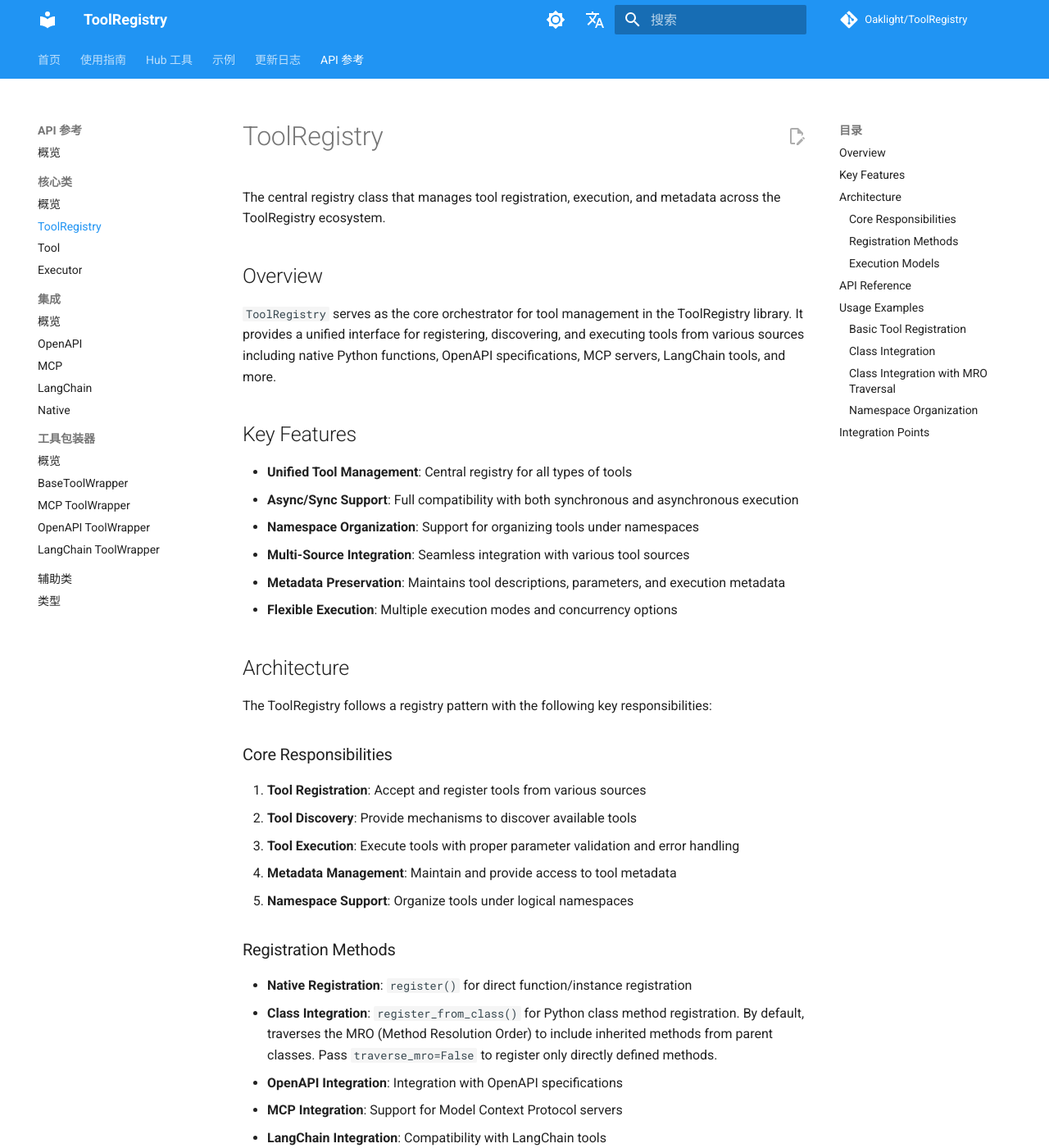
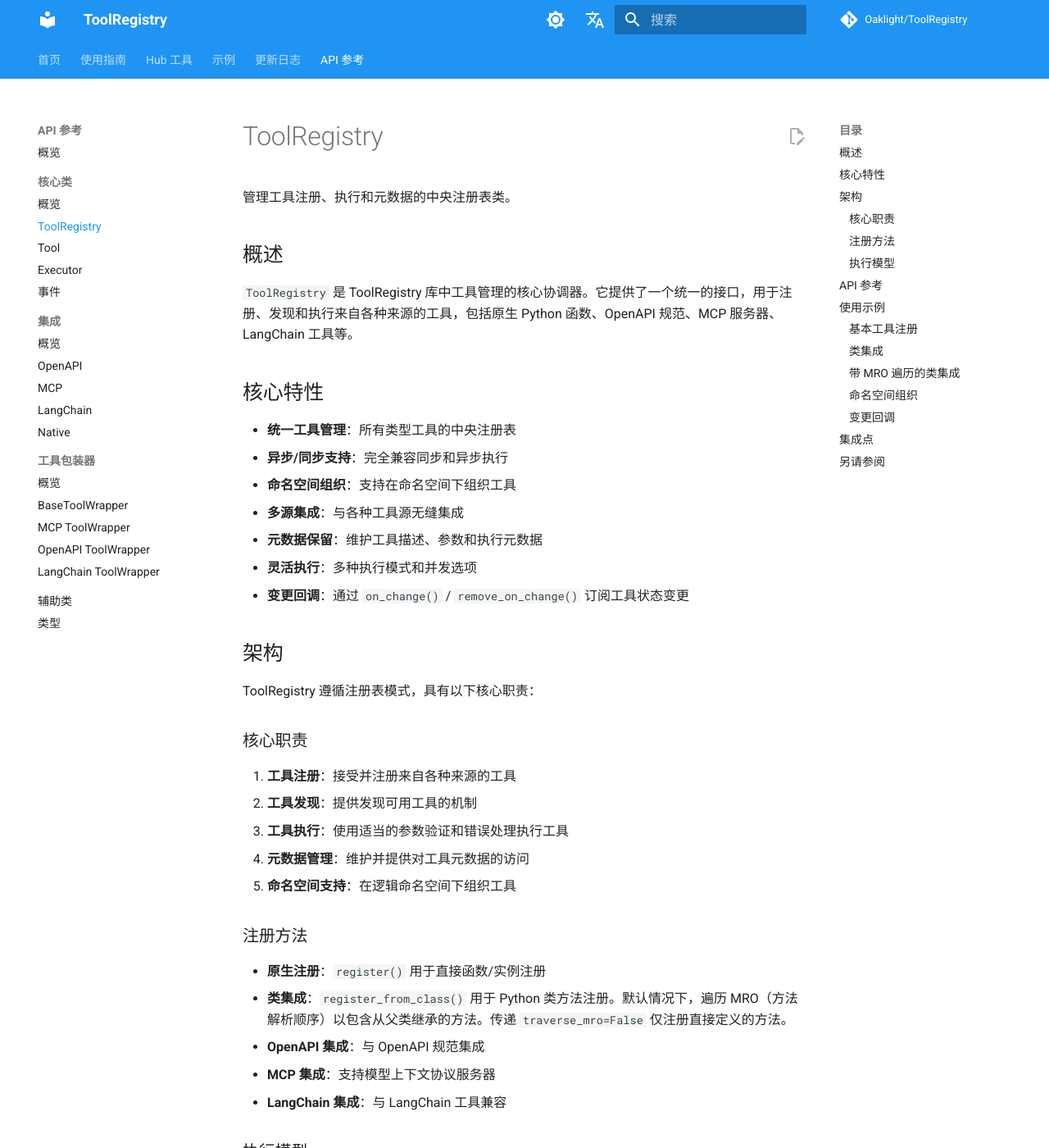
Before and after one commit to Oaklight/ToolRegistry, an MkDocs documentation site: the page built from docs/api/core/toolregistry.md, in a window 1280 px wide and 1400 px high. Shown: the whole window at 82% size. Built offline with MkDocs 1.6.1 and Material for MkDocs 9.7.7, drawn with Linux system fonts in a browser that asks for light colours; comment, search, counter and statistics services are not loaded; some of the changed text lies outside the part shown.

Commit message:
docs: add events API documentation for callback mechanism (zh)
Closes #68

````diff
--- a/docs/api/core/toolregistry.md
+++ b/docs/api/core/toolregistry.md
@@ -1,48 +1,49 @@
 # ToolRegistry
 
-The central registry class that manages tool registration, execution, and metadata across the ToolRegistry ecosystem.
+管理工具注册、执行和元数据的中央注册表类。
 
-## Overview
+## 概述
 
-`ToolRegistry` serves as the core orchestrator for tool management in the ToolRegistry library. It provides a unified interface for registering, discovering, and executing tools from various sources including native Python functions, OpenAPI specifications, MCP servers, LangChain tools, and more.
+`ToolRegistry` 是 ToolRegistry 库中工具管理的核心协调器。它提供了一个统一的接口，用于注册、发现和执行来自各种来源的工具，包括原生 Python 函数、OpenAPI 规范、MCP 服务器、LangChain 工具等。
 
-## Key Features
+## 核心特性
 
-- **Unified Tool Management**: Central registry for all types of tools
-- **Async/Sync Support**: Full compatibility with both synchronous and asynchronous execution
-- **Namespace Organization**: Support for organizing tools under namespaces
-- **Multi-Source Integration**: Seamless integration with various tool sources
-- **Metadata Preservation**: Maintains tool descriptions, parameters, and execution metadata
-- **Flexible Execution**: Multiple execution modes and concurrency options
+- **统一工具管理**：所有类型工具的中央注册表
+- **异步/同步支持**：完全兼容同步和异步执行
+- **命名空间组织**：支持在命名空间下组织工具
+- **多源集成**：与各种工具源无缝集成
+- **元数据保留**：维护工具描述、参数和执行元数据
+- **灵活执行**：多种执行模式和并发选项
+- **变更回调**：通过 `on_change()` / `remove_on_change()` 订阅工具状态变更
 
-## Architecture
+## 架构
 
-The ToolRegistry follows a registry pattern with the following key responsibilities:
+ToolRegistry 遵循注册表模式，具有以下核心职责：
 
-### Core Responsibilities
+### 核心职责
 
-1. **Tool Registration**: Accept and register tools from various sources
-2. **Tool Discovery**: Provide mechanisms to discover available tools
-3. **Tool Execution**: Execute tools with proper parameter validation and error handling
-4. **Metadata Management**: Maintain and provide access to tool metadata
-5. **Namespace Support**: Organize tools under logical namespaces
+1. **工具注册**：接受并注册来自各种来源的工具
+2. **工具发现**：提供发现可用工具的机制
+3. **工具执行**：使用适当的参数验证和错误处理执行工具
+4. **元数据管理**：维护并提供对工具元数据的访问
+5. **命名空间支持**：在逻辑命名空间下组织工具
 
-### Registration Methods
+### 注册方法
 
-- **Native Registration**: `register()` for direct function/instance registration
-- **Class Integration**: `register_from_class()` for Python class method registration. By default, traverses the MRO (Method Resolution Order) to include inherited methods from parent classes. Pass `traverse_mro=False` to register only directly defined methods.
-- **OpenAPI Integration**: Integration with OpenAPI specifications
-- **MCP Integration**: Support for Model Context Protocol servers
-- **LangChain Integration**: Compatibility with LangChain tools
+- **原生注册**：`register()` 用于直接函数/实例注册
+- **类集成**：`register_from_class()` 用于 Python 类方法注册。默认情况下，遍历 MRO（方法解析顺序）以包含从父类继承的方法。传递 `traverse_mro=False` 仅注册直接定义的方法。
+- **OpenAPI 集成**：与 OpenAPI 规范集成
+- **MCP 集成**：支持模型上下文协议服务器
+- **LangChain 集成**：与 LangChain 工具兼容
 
-### Execution Models
+### 执行模型
 
-- **Synchronous Execution**: Direct tool execution for non-async tools
-- **Asynchronous Execution**: Async/await support for async tools
-- **Concurrent Execution**: Support for parallel tool execution
-- **Error Handling**: Comprehensive error handling and logging
+- **同步执行**：非异步工具的直接执行
+- **异步执行**：异步工具的 async/await 支持
+- **并发执行**：支持并行工具执行
+- **错误处理**：全面的错误处理和日志记录
 
-## API Reference
+## API 参考
 
 ::: toolregistry.ToolRegistry
 options:
@@ -53,23 +54,23 @@
 separate_signature: true
 show_signature_annotations: true
 
-## Usage Examples
+## 使用示例
 
-### Basic Tool Registration
+### 基本工具注册
 
 ```python
 from toolregistry import ToolRegistry
 
 registry = ToolRegistry()
 
-# Register a simple function
+# 注册一个简单函数
 def add_numbers(a: int, b: int) -> int:
     return a + b
 
 registry.register(add_numbers)
 ```
 
-### Class Integration
+### 类集成
 
 ```python
 from toolregistry import ToolRegistry
@@ -84,11 +85,11 @@
     def divide(self, a: int, b: int) -> float:
         return a / b
 
-# Register all methods from the class
+# 注册类中的所有方法
 registry.register_from_class(Calculator)
 ```
 
-### Class Integration with MRO Traversal
+### 带 MRO 遍历的类集成
 
 ```python
 from toolregistry import ToolRegistry
@@ -105,39 +106,71 @@
 
 registry = ToolRegistry()
 
-# Default behavior (traverse_mro=True): includes inherited methods from BaseCalculator
+# 默认行为（traverse_mro=True）：包含从 BaseCalculator 继承的方法
 registry.register_from_class(AdvancedCalculator)
 print(registry.get_available_tools())
-# Output: ['advanced_calculator-add', 'advanced_calculator-multiply']
+# 输出：['advanced_calculator-add', 'advanced_calculator-multiply']
 
-# With traverse_mro=False: only methods defined directly on AdvancedCalculator
+# 使用 traverse_mro=False：仅注册直接定义在 AdvancedCalculator 上的方法
 registry2 = ToolRegistry()
 registry2.register_from_class(AdvancedCalculator, traverse_mro=False)
 print(registry2.get_available_tools())
-# Output: ['advanced_calculator-multiply']
+# 输出：['advanced_calculator-multiply']
 ```
 
-### Namespace Organization
+### 命名空间组织
 
 ```python
 from toolregistry import ToolRegistry
 
 registry = ToolRegistry()
 
-# Register with custom namespace
+# 使用自定义命名空间注册
 registry.register(my_function, namespace="math_utils")
 
-# Access tools with namespace
+# 使用命名空间访问工具
 available_tools = registry.get_available_tools(namespace="math_utils")
 ```
 
-## Integration Points
+### 变更回调
 
-The ToolRegistry provides integration points for:
+```python
+from toolregistry import ToolRegistry, ChangeEvent, ChangeEventType
 
-- **OpenAPI Services**: Automatic REST API tool generation
-- **MCP Servers**: Model Context Protocol tool discovery
-- **LangChain Tools**: LangChain ecosystem integration
-- **Native Python**: Direct class and function registration
+registry = ToolRegistry()
 
-This makes it a central hub for managing tools from diverse sources within LLM applications.
+def my_callback(event: ChangeEvent) -> None:
+    """处理工具注册表变更。"""
+    print(f"[{event.event_type.value}] {event.tool_name}")
+    if event.reason:
+        print(f"  原因：{event.reason}")
+
+# 注册回调
+registry.on_change(my_callback)
+
+# 变更将触发回调
+def add(a: int, b: int) -> int:
+    return a + b
+
+registry.register(add)  # 触发：[register] add
+registry.disable("add", reason="维护中")  # 触发：[disable] add
+registry.enable("add")  # 触发：[enable] add
+
+# 不再需要时移除回调
+registry.remove_on_change(my_callback)
+```
+
+## 集成点
+
+ToolRegistry 提供以下集成点：
+
+- **OpenAPI 服务**：自动 REST API 工具生成
+- **MCP 服务器**：模型上下文协议工具发现
+- **LangChain 工具**：LangChain 生态系统集成
+- **原生 Python**：直接类和函数注册
+
+这使其成为在 LLM 应用程序中管理来自不同来源工具的中央枢纽。
+
+## 另请参阅
+
+- [事件](../events.md) - `ChangeEvent`、`ChangeEventType` 和 `ChangeCallback` 的详细文档
--- a/mkdocs.yml
+++ b/mkdocs.yml
@@ -60,7 +60,11 @@
 markdown_extensions:
   - admonition
   - pymdownx.details
-  - pymdownx.superfences
+  - pymdownx.superfences:
+      custom_fences:
+        - name: mermaid
+          class: mermaid
+          format: !!python/name:pymdownx.superfences.fence_code_format
   - pymdownx.highlight:
       anchor_linenums: true
   - pymdownx.inlinehilite
@@ -109,6 +113,7 @@
           - ToolRegistry: api/core/toolregistry.md
           - Tool: api/core/tool.md
           - Executor: api/core/executor.md
+          - 事件: api/events.md
       - 集成:
           - 概览: api/integrations.md
           - OpenAPI: api/integrations/openapi.md
````
Also changed, not shown: docs/api/events.md (added, +204 -0 lines).
